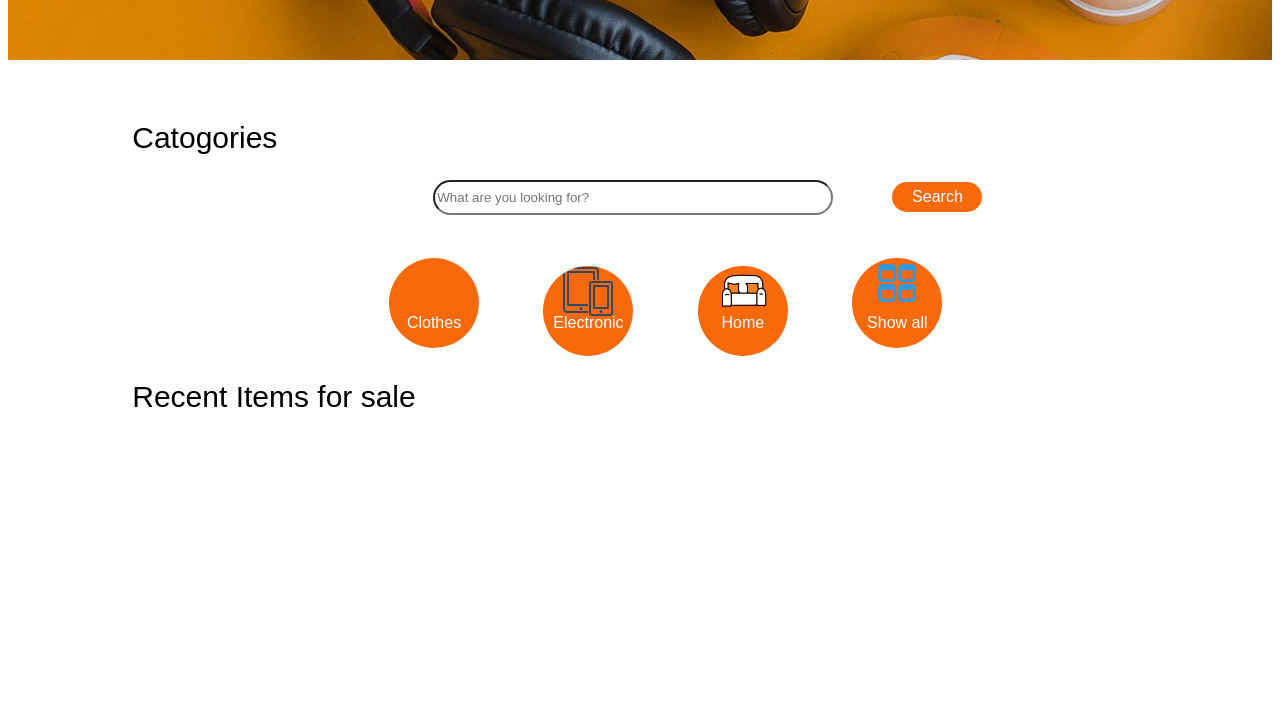
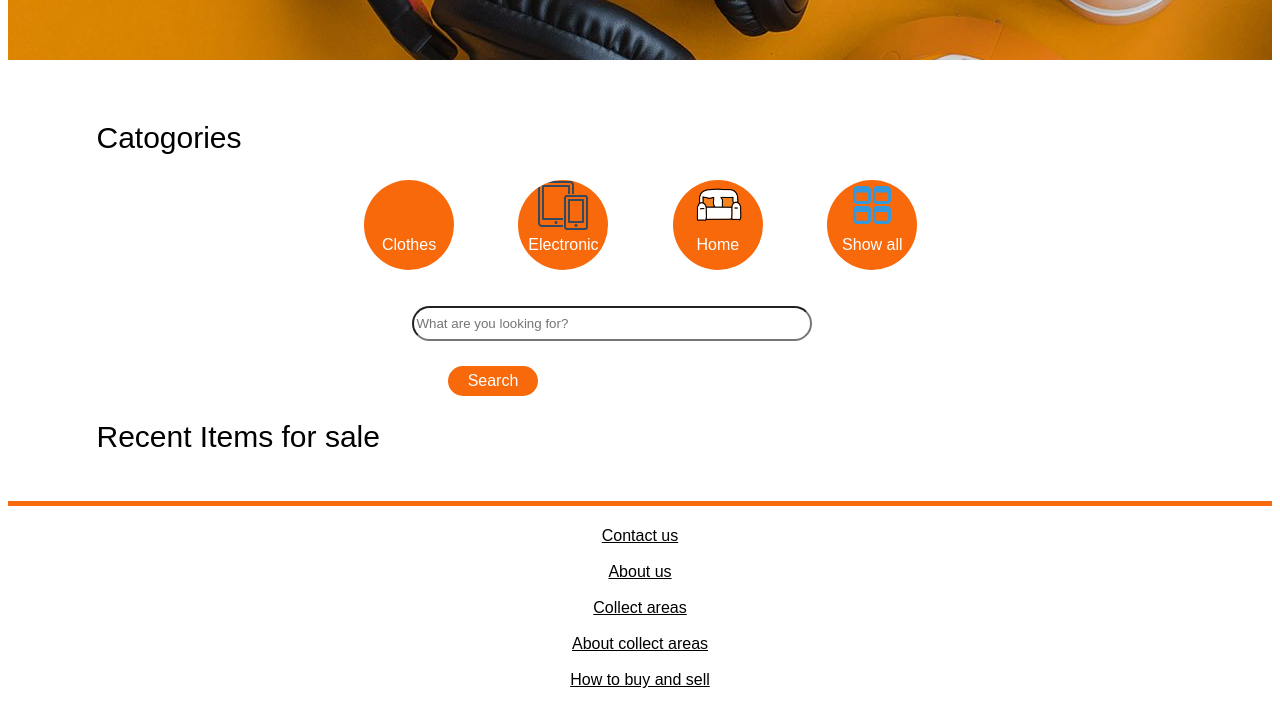
Before and after one commit to dinimm45/savsale, a plain HTML site: page index.html in a window 1280 px wide. Shown: the part 620-1346 px from the top of the page. After the commit the page ends 1309 px from the top, so only its background shows below. Drawn offline with Linux system fonts and the light colour scheme; no server answers.

Commit message:
feat(app): added flex container

```diff
--- a/index.html
+++ b/index.html
@@ -37,17 +37,11 @@
   }
   </script>
 
-  <div class="CenterMiddle">
-    <!-- størrelse 230px-->
-
-
-      </div>
-
 
 
       <div class="imageContainer">
 
-        <div class="top-left" style="margin-left: 3%; margin-right:3%;"> <h2 style="font-size: 60px;">  savsale</h2</div>
+        <div class="top-left"> <h2 class="h2txt" style="font-size: 60px; ">  Smile there's better days ahead</h2</div>
 
       </div>
 
@@ -82,7 +76,7 @@
       <!--collecting areas will be named after us-->
       <a href="Click here to know about collecting areas"></a>
       <input placeholder="Phone number" type="text" id="phnmbr" name="lname" value=""><br></br>
-      <input class="input" id="txtarea" class="inputText" placeholder="Descripe your product" style="height: 45px;"><br></br>
+      <input class="input" rows="8" id="txtarea" class="inputText" placeholder="Descripe your product" style="height: 45px;"><br></br>
       <button type="button" class="addbtn" id="btnadd">Ready for sale</button>
     </form>
   </form>
@@ -93,19 +87,33 @@
 
   <br></br>
 
-    <div class="textAndBttns">
+
+    <!-- størrelse 230px-->
+
+    <!-- <div class="textAndBttns"> -->
 
       <h2 style="margin-left: 7%; font: inherit; font-size: 30px;">Catogories</h2>
-      <input class="" type="text" id="srchbar" placeholder="What are you looking for?" title="Type in a name"  style="position: relative; align-content: center;
-      background-color: white; width: 400px; height: 35px; border-radius: 25px; left: 32%; margin-bottom: 25px;">  </input>
-      <button id="srchBtnn" class="searchBtnn">Search</button>
+
+      <div class="flex-container">
+        <Button class="CatogoriButtn clothing-category" data-category="clothing"> Clothes</Button>
+        <Button class="CatogoriButtn electronics-category" data-category="electronics">Electronic</Button>
+        <Button class="CatogoriButtn home-category" data-category="home">Home</Button>
+        <Button class="CatogoriButtn view-all" data-category=""> Show all</Button>
+          </div>
+
       <br></br>
-    <Button class="CatogoriButtn clothing-category" data-category="clothing"> Clothes</Button>
-    <Button class="CatogoriButtn electronics-category" data-category="electronics">Electronic</p></Button>
-    <Button class="CatogoriButtn home-category" data-category="home">Home</p> </Button>
-    <Button class="CatogoriButtn view-all" data-category=""> Show all </Button>
+
+    <div class="flex-containersrch">
+
+      <input class="flex-itemsrch flex-shrink-1 searchBar" type="text" id="srchbar" placeholder="What are you looking for?" title="Type in a name">  </input>
+      <button id="srchBtnn" class=" flex-itemsrch flex-shrink-1 searchBtnn">Search</button>
+    </div>
+
     <h2 id="section-title" style="margin-left: 7%; font: inherit; font-size: 30px;">Recent Items for sale </h2>
 
+
+
+    <div class="CenterMiddle">
      <!--recent-->
 
      <div class="cardblokkdiv">
@@ -113,6 +121,8 @@
       <section id="cardarticle"> </section>
 
     </div>
+
+    <!-- </div> -->
     </div>
 
 
```
